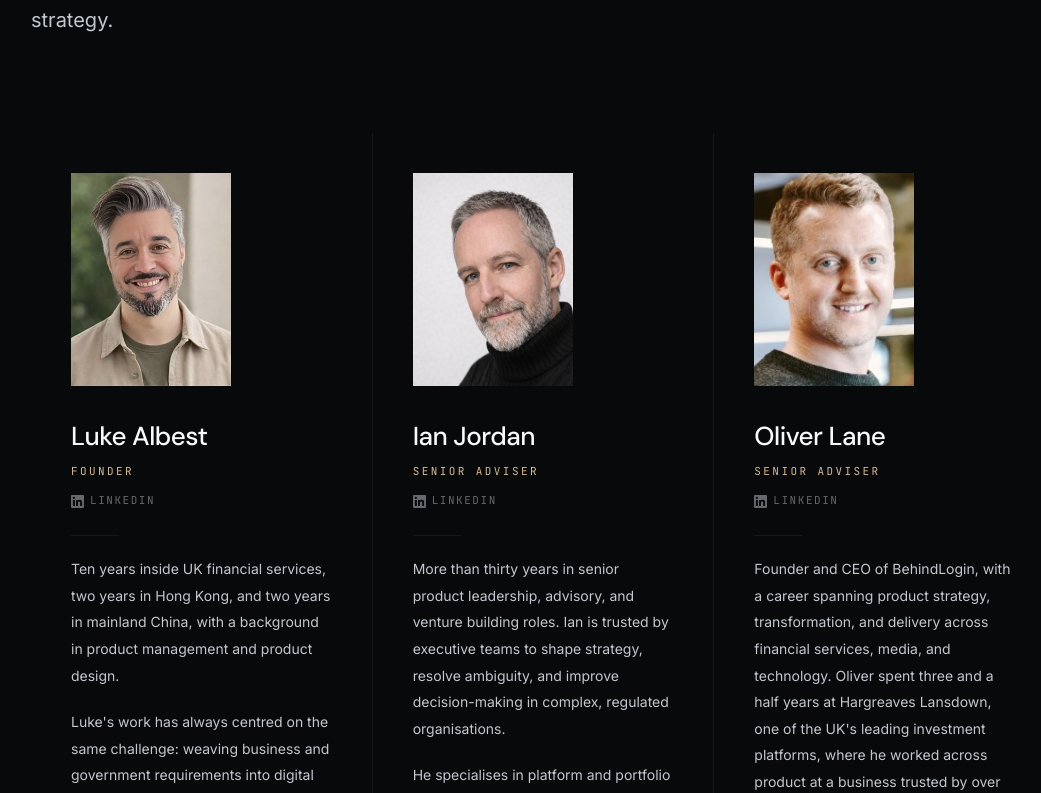
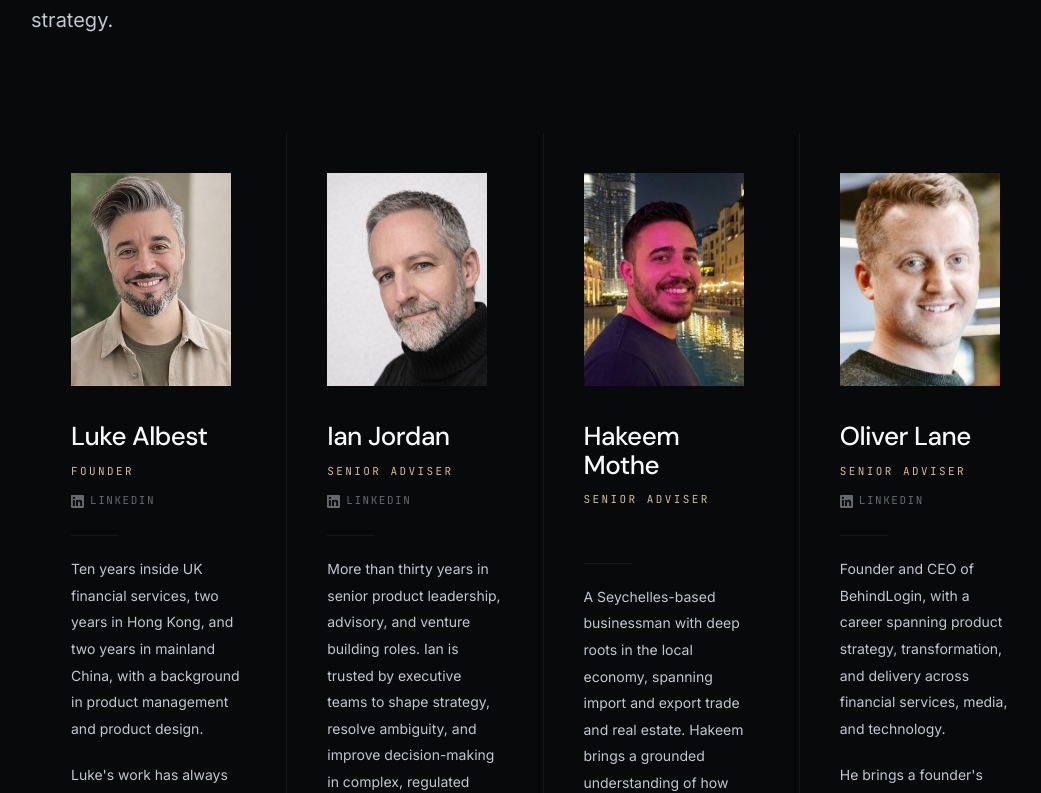
Before and after one commit to coordinategroup/latitude-4-7, a Next.js app: page /leadership in a window 1280 px wide. Shown: the part 447-1240 px from the top of the page, without its empty margins (97-1138 px from the left). Built offline with nearby package versions, Linux system fonts and the light colour scheme.

Commit message:
feat: add Hakeem Mothe to leadership page with zoomed photo crop
- 4-column grid, shortened Oliver bio, LinkedIn spacer for alignment

Co-Authored-By: Claude Sonnet 4.6 <noreply@anthropic.com>

```diff
--- a/src/app/leadership/page.tsx
+++ b/src/app/leadership/page.tsx
@@ -33,10 +33,22 @@ const team = [
     linkedin: "https://www.linkedin.com/in/ianjordan/",
   },
   {
+    name: "Hakeem Mothe",
+    role: "Senior Adviser",
+    bio: [
+      "A Seychelles-based businessman with deep roots in the local economy, spanning import and export trade and real estate. Hakeem brings a grounded understanding of how commerce, community, and culture intersect in the islands.",
+      "He advises on local market dynamics and citizen needs, helping ensure that the digital programmes we support are designed with the people they serve firmly in mind.",
+    ],
+    image: "/images/Leaders/hakeem_profile.jpg",
+    imagePosition: "center 5%",
+    imageScale: "scale-[1.4]",
+    linkedin: "",
+  },
+  {
     name: "Oliver Lane",
     role: "Senior Adviser",
     bio: [
-      "Founder and CEO of BehindLogin, with a career spanning product strategy, transformation, and delivery across financial services, media, and technology. Oliver spent three and a half years at Hargreaves Lansdown, one of the UK's leading investment platforms, where he worked across product at a business trusted by over one and a half million clients.",
+      "Founder and CEO of BehindLogin, with a career spanning product strategy, transformation, and delivery across financial services, media, and technology.",
       "He brings a founder's instinct for building from the ground up alongside deep experience navigating large, regulated organisations. Oliver advises on product strategy and digital transformation, helping institutions move from intent to execution.",
     ],
     image: "/images/Leaders/Oliver_Profile.jpg",
@@ -71,7 +83,7 @@ export default function LeadershipPage() {
 
           {/* ── Team ───────────────────────────────────────────────────── */}
           <section className="px-6 md:px-20 lg:px-32 pt-4 md:pt-12 pb-24 border-b border-white/[0.06]">
-            <div className="max-w-[1400px] mx-auto grid grid-cols-1 md:grid-cols-3 gap-px bg-white/[0.06]">
+            <div className="max-w-[1400px] mx-auto grid grid-cols-1 md:grid-cols-4 gap-px bg-white/[0.06]">
               {team.map((person, i) => (
                 <div
                   key={i}
@@ -84,7 +96,8 @@ export default function LeadershipPage() {
                         src={person.image}
                         alt={person.name}
                         fill
-                        className="object-cover object-top"
+                        className={`object-cover ${ (person as any).imageScale ?? "" }`}
+                        style={{ objectPosition: (person as any).imagePosition ?? "center top" }}
                       />
                     ) : (
                       <div className="absolute inset-0 bg-white/[0.04]" />
@@ -105,7 +118,7 @@ export default function LeadershipPage() {
                           >
                             {person.role}
                           </span>
-                          {person.linkedin && (
+                          {person.linkedin ? (
                             <a
                               href={person.linkedin}
                               target="_blank"
@@ -118,6 +131,8 @@ export default function LeadershipPage() {
                               </svg>
                               LinkedIn
                             </a>
+                          ) : (
+                            <div className="mt-3 h-[22px]" />
                           )}
                         </div>
                         <div className="h-px bg-white/[0.06] w-12" />
```
Also changed, not shown: public/images/Leaders/hakeem_profile.jpg (added).
